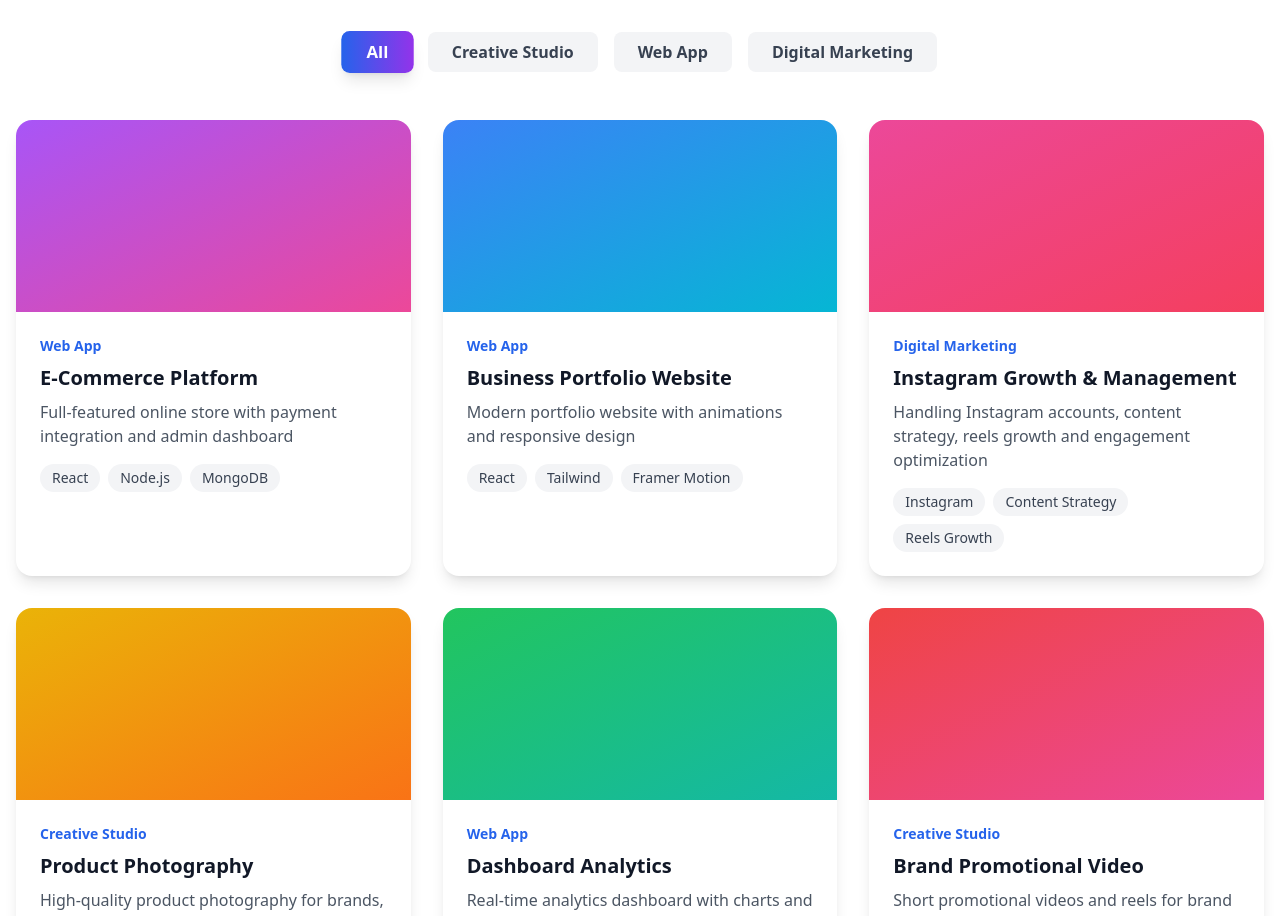
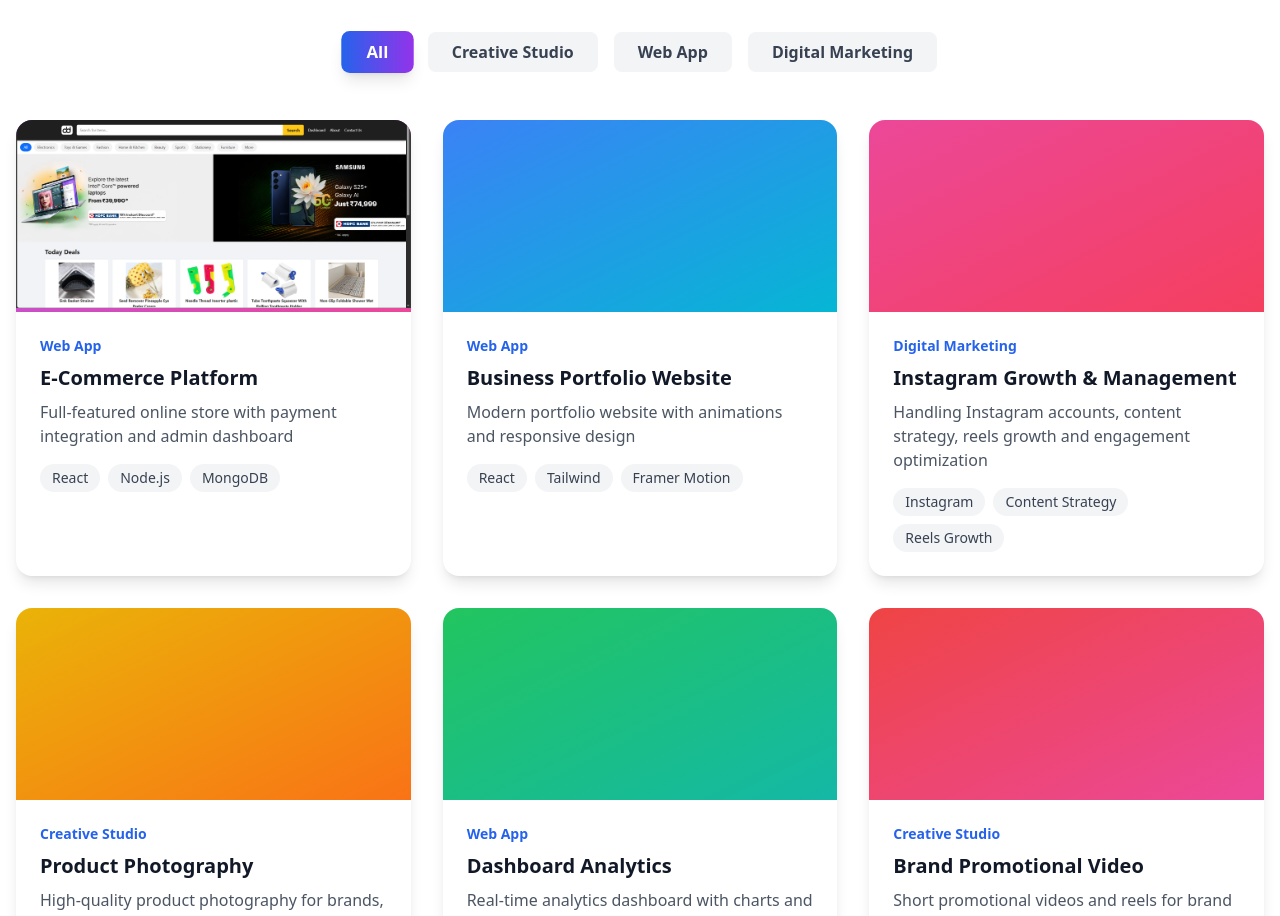
Before and after one commit to pranavkamat7/Crelante, a React (Vite) app: page / in a window 1280 px wide. Shown: the part 2900-3816 px from the top of the page. Built offline with nearby package versions, Linux system fonts and the light colour scheme.

Commit message:
added cover pics

```diff
--- a/src/Components/Projects/Projects.jsx
+++ b/src/Components/Projects/Projects.jsx
@@ -20,6 +20,7 @@ const Projects = () => {
       tags: ["React", "Node.js", "MongoDB"],
       github: "https://github.com",
       demo: "https://thedealdriven.com/",
+      src: "../../../public/ecommerce.png",
     },
     {
       id: 2,
@@ -212,7 +213,11 @@ const Projects = () => {
                   <div
                     className={`h-48 bg-gradient-to-br ${project.color} relative overflow-hidden`}
                   >
+                    {project.src !== undefined ? (
+                      <img src={project.src} alt="img" />
+                    ) : (
                       <div className="absolute inset-0 bg-black/0 group-hover:bg-black/20 transition-all duration-300"></div>
+                    )}
 
                     {/* Overlay Icons */}
                   </div>
```
Also changed, not shown: public/ecommerce.png (added). Lines whose indentation alone changed are shown as unchanged.
